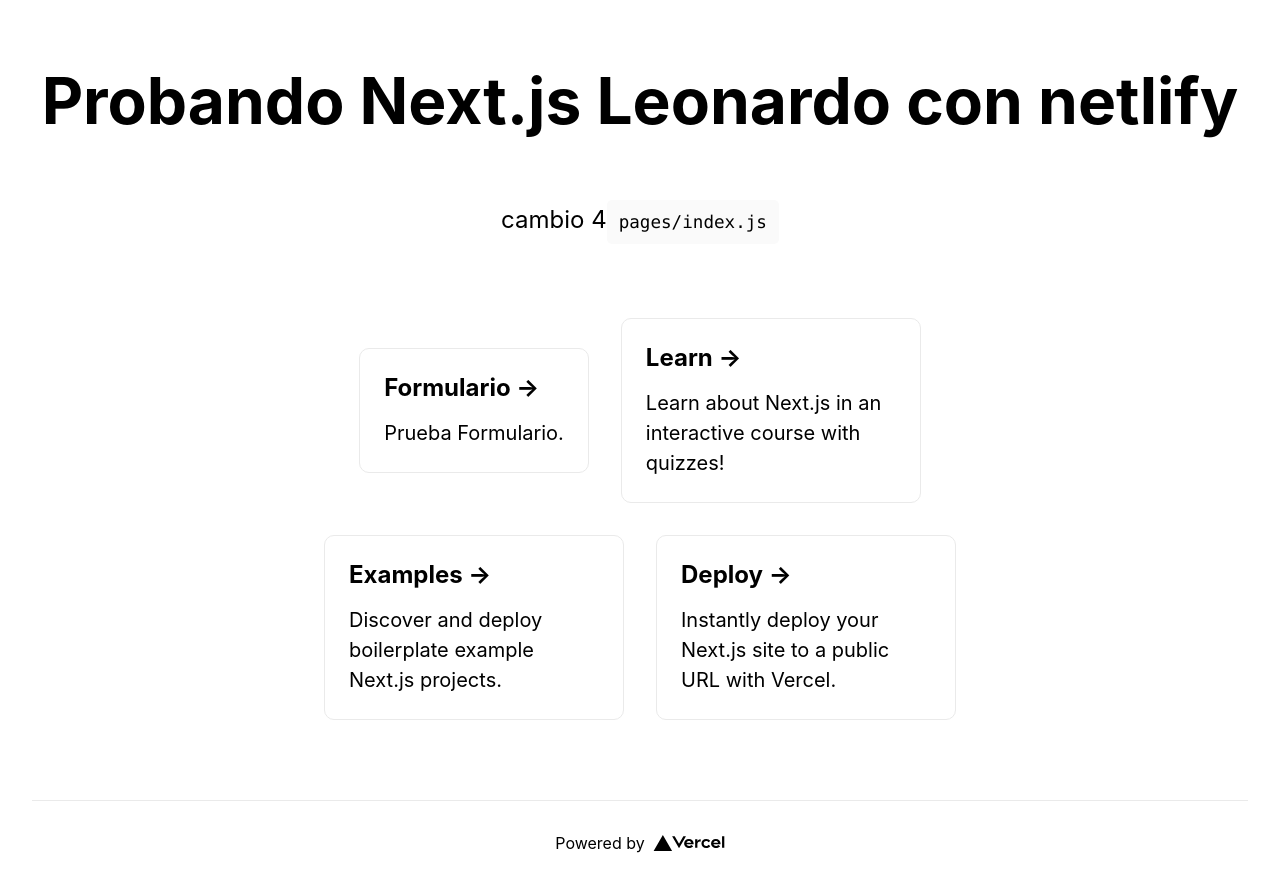
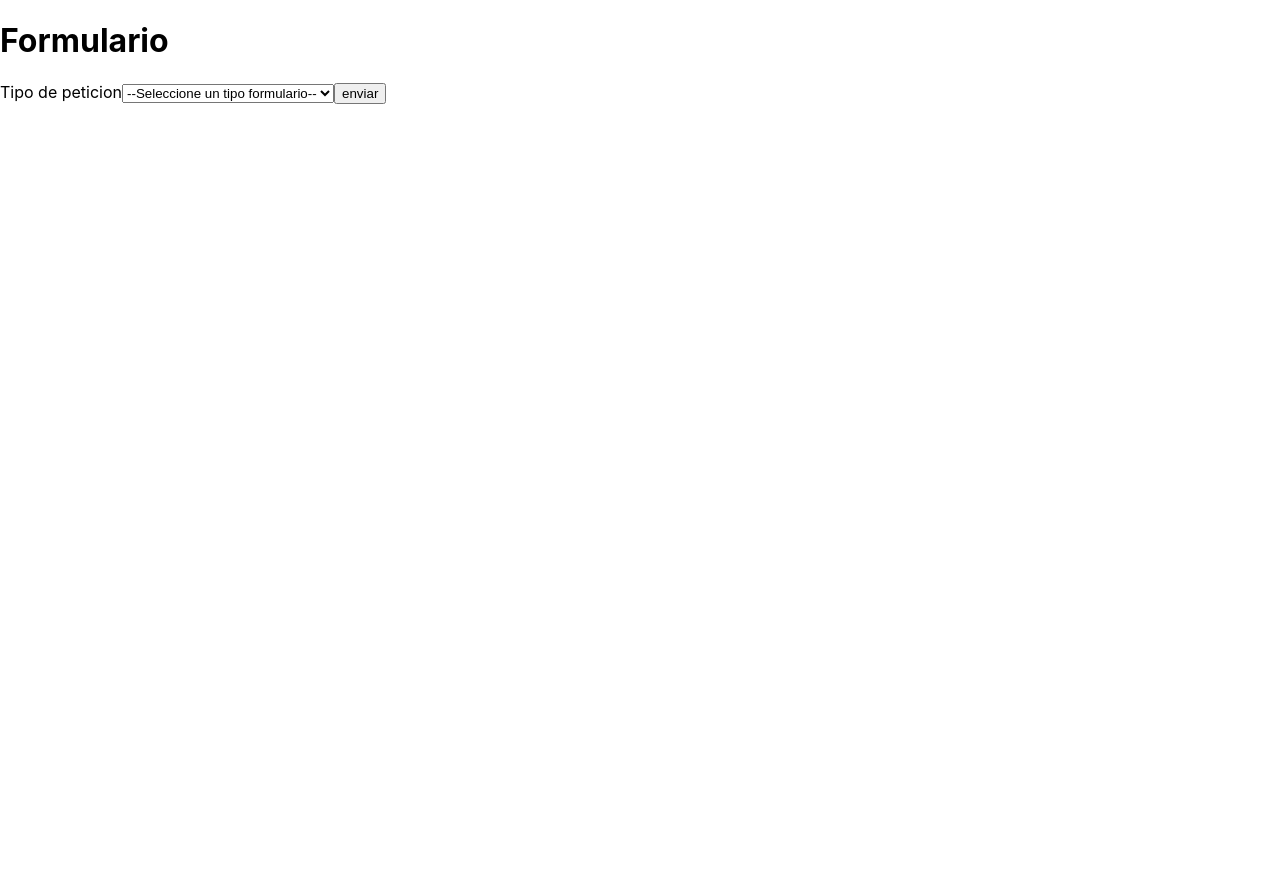
Before and after one commit to LArroyoS/SoleccServer, a Next.js app: page / in a window 1280 px wide. After the commit the page ends 800 px from the top, so only its background shows below. Built offline with nearby package versions, Linux system fonts and the light colour scheme.

Commit message:
probarpeticionFormulario1

```diff
--- a/pages/index.js
+++ b/pages/index.js
@@ -1,69 +1,25 @@
-import Head from 'next/head'
-import Image from 'next/image'
-import styles from '../styles/Home.module.css'
+import React, { useState } from "react";
 
 export default function Home() {
+  const [peticion, setPeticion] = useState("");
+  const cambio = ({ target }) => {
+    setPeticion(target.value);
+  }
+  const click = () => {
+    alert("tu peticion es "+(peticion)? peticion:"Nula");
+  }
   return (
-    <div className={styles.container}>
-      <Head>
-        <title>Create Next App</title>
-        <meta name="description" content="Generated by create next app" />
-        <link rel="icon" href="/favicon.ico" />
-      </Head>
-
-      <main className={styles.main}>
-        <h1 className={styles.title}>
-          Probando Next.js Leonardo con netlify
-        </h1>
-
-        <p className={styles.description}>
-          cambio 4
-          <code className={styles.code}>pages/index.js</code>
-        </p>
-
-        <div className={styles.grid}>
-          <a href="./api/formulario" className={styles.card}>
-            <h2>Formulario &rarr;</h2>
-            <p>Prueba Formulario.</p>
-          </a>
-
-          <a href="https://nextjs.org/learn" className={styles.card}>
-            <h2>Learn &rarr;</h2>
-            <p>Learn about Next.js in an interactive course with quizzes!</p>
-          </a>
-
-          <a
-            href="https://github.com/vercel/next.js/tree/canary/examples"
-            className={styles.card}
-          >
-            <h2>Examples &rarr;</h2>
-            <p>Discover and deploy boilerplate example Next.js projects.</p>
-          </a>
-
-          <a
-            href="https://vercel.com/new?utm_source=create-next-app&utm_medium=default-template&utm_campaign=create-next-app"
-            className={styles.card}
-          >
-            <h2>Deploy &rarr;</h2>
-            <p>
-              Instantly deploy your Next.js site to a public URL with Vercel.
-            </p>
-          </a>
-        </div>
-      </main>
-
-      <footer className={styles.footer}>
-        <a
-          href="https://vercel.com?utm_source=create-next-app&utm_medium=default-template&utm_campaign=create-next-app"
-          target="_blank"
-          rel="noopener noreferrer"
-        >
-          Powered by{' '}
-          <span className={styles.logo}>
-            <Image src="/vercel.svg" alt="Vercel Logo" width={72} height={16} />
-          </span>
-        </a>
-      </footer>
+    <div>
+      <h1>Formulario</h1>
+      <label>Tipo de peticion</label>
+      <select name="peticion" onChange={cambio}>
+        <option value="">--Seleccione un tipo formulario--</option>
+        <option value="GET">GET</option>
+        <option value="POST">GET</option>
+        <option value="PUT">GET</option>
+        <option value="DELETE">GET</option>
+      </select>
+      <button onclick={click}>enviar</button>
     </div>
   )
 }
```
